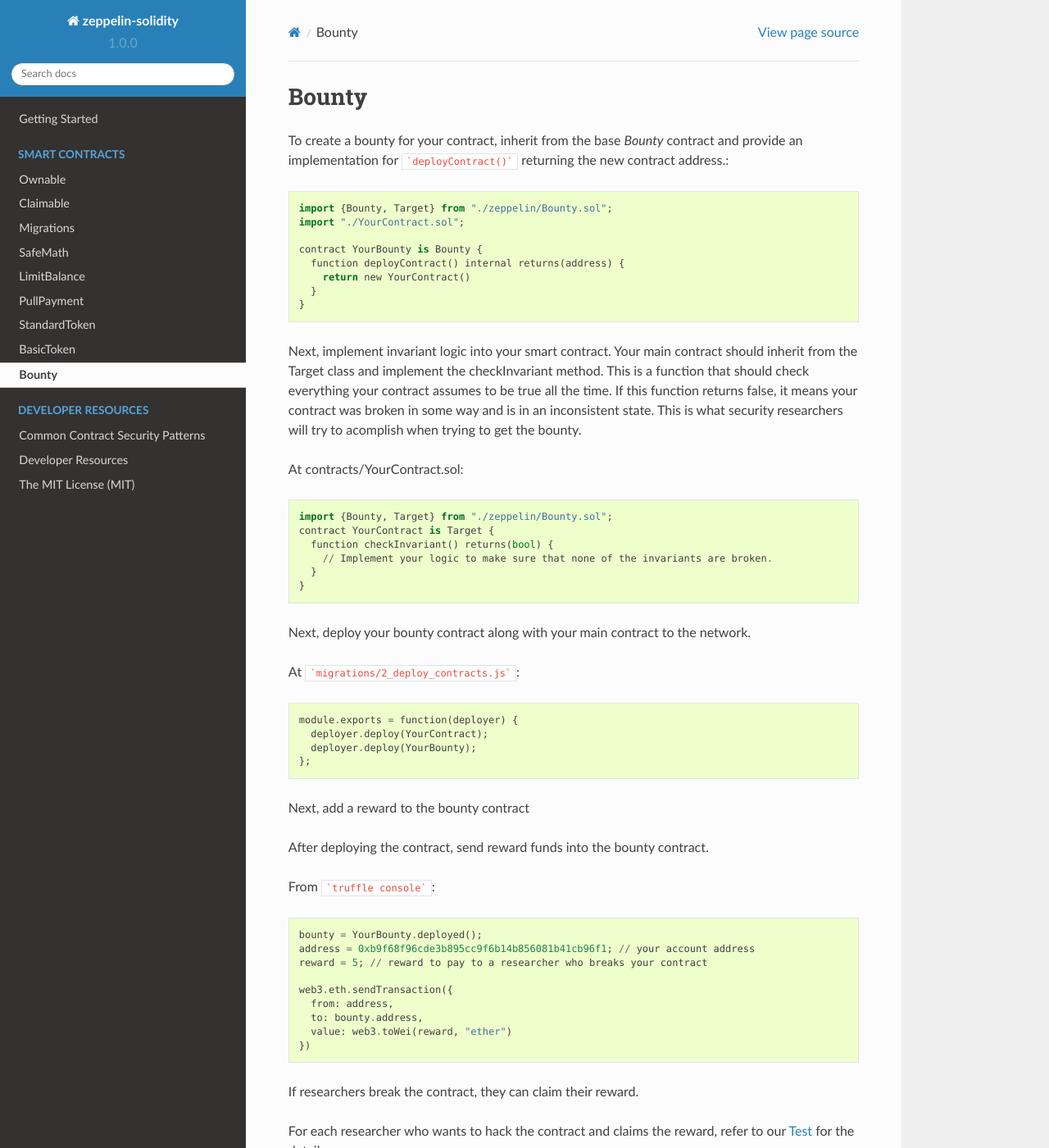
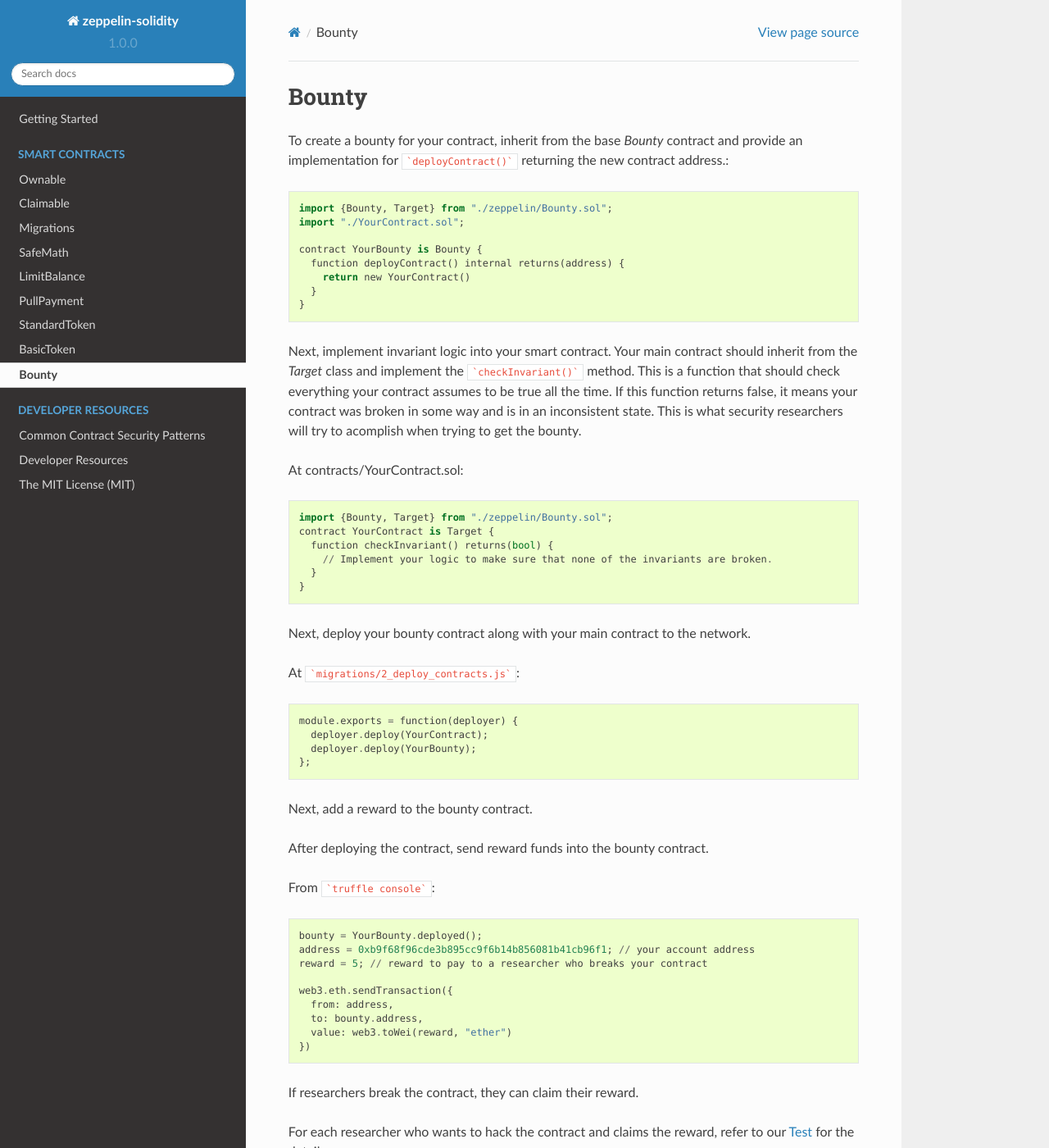
Before and after one commit to keeneyetact/openzeppelin, a Sphinx documentation site: the page built from docs/source/bounty.rst, in a window 1280 px wide and 1400 px high. Shown: the whole window at 82% size. Built offline with Sphinx 7.4.7 and the Read the Docs theme 2.0.0, drawn with Linux system fonts in a browser that asks for light colours; pages that are not in the unit, such as notebooks, are missing from menus.

````diff
--- a/docs/source/bounty.rst
+++ b/docs/source/bounty.rst
@@ -14,7 +14,7 @@ To create a bounty for your contract, inherit from the base `Bounty` contract an
 
 
 Next, implement invariant logic into your smart contract.
-Your main contract should inherit from the Target class and implement the checkInvariant method. This is a function that should check everything your contract assumes to be true all the time. If this function returns false, it means your contract was broken in some way and is in an inconsistent state. This is what security researchers will try to acomplish when trying to get the bounty.
+Your main contract should inherit from the `Target` class and implement the ```checkInvariant()``` method. This is a function that should check everything your contract assumes to be true all the time. If this function returns false, it means your contract was broken in some way and is in an inconsistent state. This is what security researchers will try to acomplish when trying to get the bounty.
 
 At contracts/YourContract.sol::
 
@@ -35,7 +35,7 @@ At ```migrations/2_deploy_contracts.js```::
 	  deployer.deploy(YourBounty);
 	};
 
-Next, add a reward to the bounty contract
+Next, add a reward to the bounty contract.
 
 After deploying the contract, send reward funds into the bounty contract.
 
````
